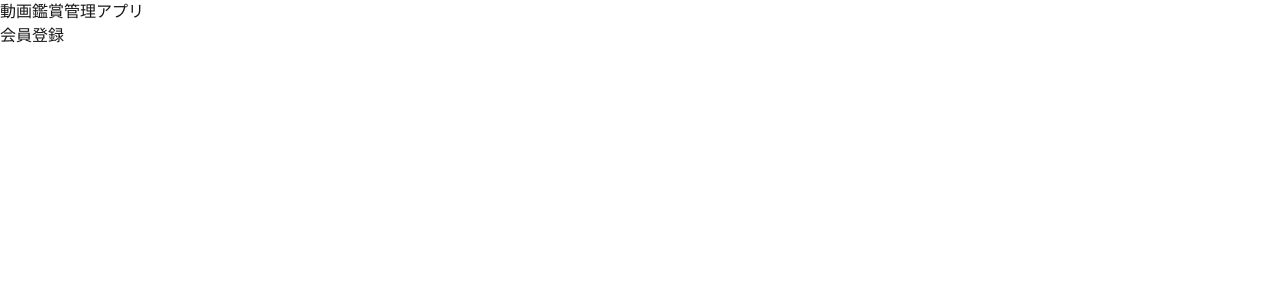
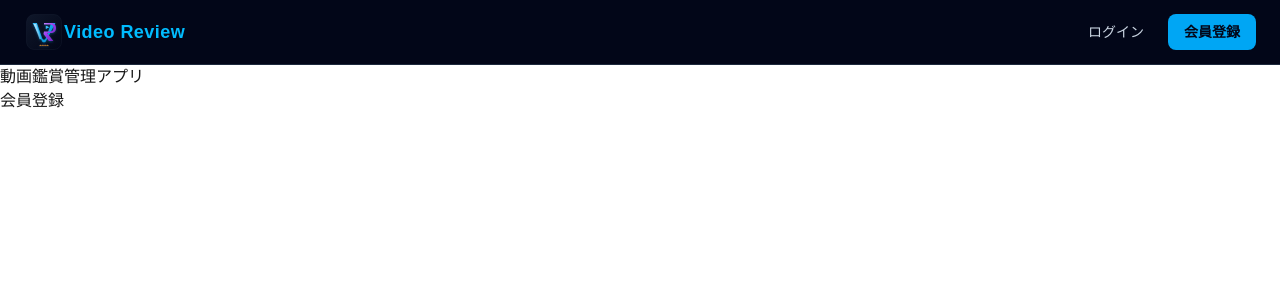
Before and after one commit to kazyuaki/video-review-app, a Next.js app in the folder node/: page / in a window 1280 px wide. Shown: the top 300 px of the page. Built offline with nearby package versions, Linux system fonts and the light colour scheme; no server answers.

Commit message:
✨ 認証状態に応じた共通ヘッダーを追加

```diff
--- a/node/app/layout.tsx
+++ b/node/app/layout.tsx
@@ -1,32 +1,29 @@
 import type { Metadata } from "next";
-import { Geist, Geist_Mono } from "next/font/google";
+import { AuthProvider } from "@/components/auth/AuthProvider";
+import { Header } from "@/components/layout/Header";
 import "./globals.css";
 
-const geistSans = Geist({
-  variable: "--font-geist-sans",
-  subsets: ["latin"],
-});
-
-const geistMono = Geist_Mono({
-  variable: "--font-geist-mono",
-  subsets: ["latin"],
-});
-
 export const metadata: Metadata = {
-  title: "Create Next App",
-  description: "Generated by create next app",
+  title: "Video Review",
+  description: "動画鑑賞記録・レビュー管理アプリ",
 };
 
 /**
- * アプリケーション全体に共通するHTML構造を定義する。
+ * アプリケーション全体に共通するレイアウトを定義する。
  */
-export default function RootLayout({ children }: LayoutProps<"/">) {
+export default function RootLayout({
+  children,
+}: Readonly<{
+  children: React.ReactNode;
+}>) {
   return (
-    <html
-      lang="en"
-      className={`${geistSans.variable} ${geistMono.variable} h-full antialiased`}
-    >
-      <body className="min-h-full flex flex-col">{children}</body>
+    <html lang="ja">
+      <body>
+        <AuthProvider>
+          <Header />
+          <main>{children}</main>
+        </AuthProvider>
+      </body>
     </html>
   );
 }
--- /dev/null
+++ b/node/components/auth/AuthProvider.tsx
@@ -0,0 +1,74 @@
+"use client";
+
+import {
+  createContext,
+  ReactNode,
+  useContext,
+  useEffect,
+  useState,
+} from "react";
+import { api } from "@/lib/api";
+
+type User = {
+  id: number;
+  name: string;
+  email: string;
+};
+
+type AuthContextType = {
+  user: User | null;
+  isLoading: boolean;
+  fetchUser: () => Promise<void>;
+  logout: () => Promise<void>;
+};
+
+const AuthContext = createContext<AuthContextType | undefined>(undefined);
+
+/**
+ * アプリケーション全体へ認証状態と認証操作を提供する。
+ */
+export function AuthProvider({ children }: { children: ReactNode }) {
+  const [user, setUser] = useState<User | null>(null);
+  const [isLoading, setIsLoading] = useState(true);
+
+  async function fetchUser(): Promise<void> {
+    try {
+      const response = await api.get<User>("/api/user");
+      setUser(response.data);
+    } catch {
+      setUser(null);
+    } finally {
+      setIsLoading(false);
+    }
+  }
+
+  async function logout(): Promise<void> {
+    await api.post("/api/logout");
+    setUser(null);
+  }
+
+  useEffect(() => {
+    // 初回表示時にログインユーザーを取得する。
+    // eslint-disable-next-line react-hooks/set-state-in-effect
+    void fetchUser();
+  }, []);
+
+  return (
+    <AuthContext.Provider value={{ user, isLoading, fetchUser, logout }}>
+      {children}
+    </AuthContext.Provider>
+  );
+}
+
+/**
+ * AuthProviderが管理する認証情報を取得する。
+ */
+export function useAuth(): AuthContextType {
+  const context = useContext(AuthContext);
+
+  if (context === undefined) {
+    throw new Error("useAuthはAuthProvider内で使用してください。");
+  }
+
+  return context;
+}
--- /dev/null
+++ b/node/components/layout/Header.tsx
@@ -0,0 +1,86 @@
+"use client";
+
+import Image from "next/image";
+import Link from "next/link";
+import { usePathname, useRouter } from "next/navigation";
+import { useState } from "react";
+import { useAuth } from "@/components/auth/AuthProvider";
+
+/**
+ * アプリケーション共通のヘッダーを表示する。
+ */
+export function Header() {
+  const pathname = usePathname();
+  const router = useRouter();
+  const { user, isLoading, logout } = useAuth();
+  const [isLoggingOut, setIsLoggingOut] = useState(false);
+
+  const hiddenPaths = ["/register", "/login"];
+
+  if (hiddenPaths.includes(pathname)) {
+    return null;
+  }
+
+  async function handleLogout(): Promise<void> {
+    try {
+      setIsLoggingOut(true);
+      await logout();
+      router.push("/");
+      router.refresh();
+    } finally {
+      setIsLoggingOut(false);
+    }
+  }
+
+  return (
+    <header className="border-b border-slate-800 bg-slate-950 text-slate-100">
+      <div className="mx-auto flex h-16 max-w-7xl items-center justify-between px-4 sm:px-6">
+        <Link href="/" className=" flex items-center text-lg font-bold tracking-wide text-sky-400">
+          <Image
+            src="/logo.svg"
+            alt="Video Reviewのロゴ"
+            width={40}
+            height={40}
+            priority
+          />
+          <span>Video Review</span>{" "}
+        </Link>
+
+        <nav aria-label="メインナビゲーション">
+          {isLoading ? (
+            <span className="text-sm text-slate-400">確認中...</span>
+          ) : user ? (
+            <div className="flex items-center gap-4">
+              <span className="text-sm text-slate-300">{user.name}</span>
+
+              <button
+                type="button"
+                onClick={handleLogout}
+                disabled={isLoggingOut}
+                className="rounded-lg border border-slate-700 px-4 py-2 text-sm transition hover:border-sky-400 hover:text-sky-400 disabled:cursor-not-allowed disabled:opacity-50"
+              >
+                {isLoggingOut ? "ログアウト中..." : "ログアウト"}
+              </button>
+            </div>
+          ) : (
+            <div className="flex items-center gap-3">
+              <Link
+                href="/login"
+                className="px-3 py-2 text-sm text-slate-300 transition hover:text-sky-400"
+              >
+                ログイン
+              </Link>
+
+              <Link
+                href="/register"
+                className="rounded-lg bg-sky-500 px-4 py-2 text-sm font-semibold text-slate-950 transition hover:bg-sky-400"
+              >
+                会員登録
+              </Link>
+            </div>
+          )}
+        </nav>
+      </div>
+    </header>
+  );
+}
```
